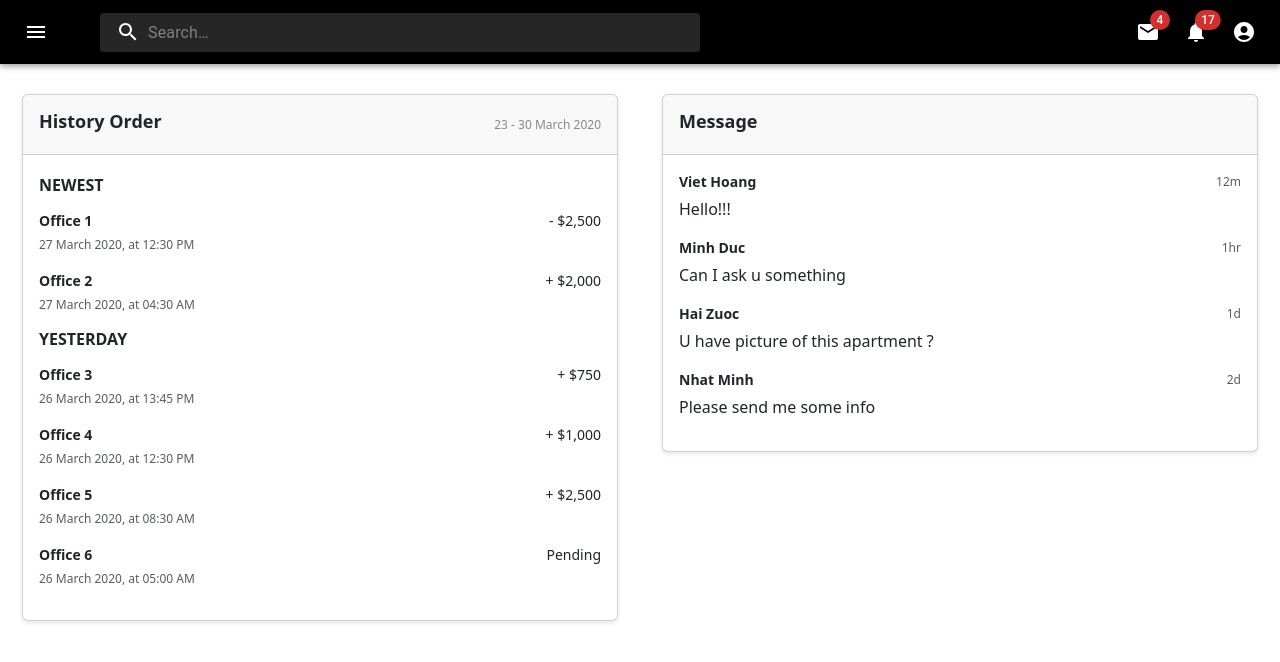
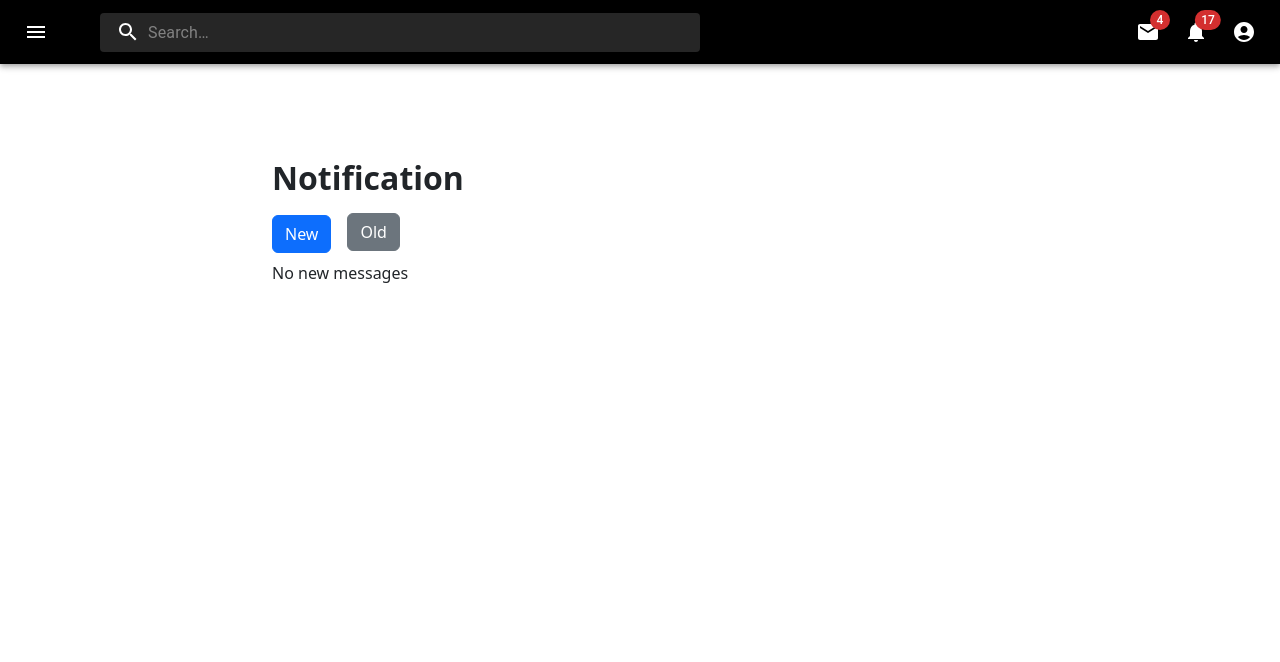
Before and after one commit to hoangbvswh00508-del/104061221-IT-Project, a React (Create React App) app in the folder frontend/: page /messages in a window 1280 px wide. Shown: the top 662 px of the page. Built offline with nearby package versions, Linux system fonts and the light colour scheme.

Commit message:
Added notification feature

```diff
--- a/frontend/src/App.js
+++ b/frontend/src/App.js
@@ -3,7 +3,7 @@ import { BrowserRouter as Router, Route, Routes, useLocation } from 'react-route
 import logo from './logo.svg';
 import './App.css';
 import Login from './Components/Login/Login';
-import Dashboard from './Components/pages/dashboard.jsx';
+import Dashboard from './Components/pages/Dashboard.jsx';
 import AccountCreation from './Components/pages/AccountCreation.jsx';
 import Messages from './Components/pages/Messages';
 import Profile from './Components/pages/Profile';
--- a/frontend/src/Components/Appbar/Sidebar.js
+++ b/frontend/src/Components/Appbar/Sidebar.js
@@ -27,7 +27,7 @@ export default function Sidebar({state, setState, toggleDrawer}) {
       onKeyDown={toggleDrawer(anchor, false)}
     >
       <List>
-        {['Dashboard', 'Order', 'Analytics', 'Messages', 'Profile', 'Role', 'accountCreate'].map((text, index) => (
+        {['Dashboard', 'Order', 'Analytics', 'Profile', 'Role', 'accountCreate'].map((text, index) => (
           <ListItem key={text} disablePadding>
             <ListItemButton href={`/${text}`}>
               <ListItemIcon>
--- a/frontend/src/Components/pages/Messages.jsx
+++ b/frontend/src/Components/pages/Messages.jsx
@@ -1,104 +1,81 @@
-import React from 'react'
-import './styles/message.css'
+import React, { useState, useEffect } from 'react';
+import './styles/message.css';
 
 const Messages = () => {
+  const [newMessages, setNewMessages] = useState([]);
+  const [oldMessages, setOldMessages] = useState([]);
+  const [showNewMessages, setShowNewMessages] = useState(true);
+
+  useEffect(() => {
+    const storedNewMessages = JSON.parse(localStorage.getItem('newMessages')) || [];
+    const storedOldMessages = JSON.parse(localStorage.getItem('oldMessages')) || [];
+
+    setNewMessages(storedNewMessages);
+    setOldMessages(storedOldMessages);
+  }, []);
+
   return (
-    <div className="container-fluid">
-      <div className="row">
-        <div className="col-md-6">
-          <div className="card">
-            <div className="card-header">
-              <h5>History Order</h5>
-              <span>23 - 30 March 2020</span>
-            </div>
-            <div className="card-body">
-              <div className="mb-3">
-                <h6>NEWEST</h6>
-                <div className="d-flex justify-content-between">
-                  <div>Office 1</div>
-                  <div>- $2,500</div>
-                </div>
-                <div className="text-muted">27 March 2020, at 12:30 PM</div>
-              </div>
-              <div className="mb-3">
-                <div className="d-flex justify-content-between">
-                  <div>Office 2</div>
-                  <div>+ $2,000</div>
-                </div>
-                <div className="text-muted">27 March 2020, at 04:30 AM</div>
-              </div>
-              <h6>YESTERDAY</h6>
-              <div className="mb-3">
-                <div className="d-flex justify-content-between">
-                  <div>Office 3</div>
-                  <div>+ $750</div>
-                </div>
-                <div className="text-muted">26 March 2020, at 13:45 PM</div>
-              </div>
-              <div className="mb-3">
-                <div className="d-flex justify-content-between">
-                  <div>Office 4</div>
-                  <div>+ $1,000</div>
-                </div>
-                <div className="text-muted">26 March 2020, at 12:30 PM</div>
-              </div>
-              <div className="mb-3">
-                <div className="d-flex justify-content-between">
-                  <div>Office 5</div>
-                  <div>+ $2,500</div>
-                </div>
-                <div className="text-muted">26 March 2020, at 08:30 AM</div>
-              </div>
-              <div className="mb-3">
-                <div className="d-flex justify-content-between">
-                  <div>Office 6</div>
-                  <div>Pending</div>
-                </div>
-                <div className="text-muted">26 March 2020, at 05:00 AM</div>
+    <div className="center-container">
+      <div className="container">
+        <div className="row justify-content-center">
+          <div className="col-md-8">
+            <div className="message-box">
+              <div className="message-header">
+                <div className='fw-bold fs-2'>Notification</div>
+                <div className='d-flex flex-column mt-2 mb-2'>
+                  <div className=''>
+                    <button onClick={() => setShowNewMessages(true)} className={`btn ${showNewMessages ? 'btn-primary' : 'btn-secondary'} me-2`}>New</button>
+                    <button onClick={() => setShowNewMessages(false)} className={`btn ${!showNewMessages ? 'btn-primary' : 'btn-secondary'} ms-2`}>Old</button>
                   </div>
                 </div>
               </div>
+              <div className="message-body">
+                {showNewMessages ? (
+                  <>
+                    {newMessages.length > 0 ? (
+                      <>
+                        <div className='fw-bold mb-3'>New</div>
+                        {newMessages.map((message, index) => (
+                          <div key={index} className="message-item mb-3 new-message">
+                            <div className="d-flex justify-content-between">
+                              <div className='fw-bold'>{message.sender}</div>
+                              <div className="text-muted">{message.time}</div>
                             </div>
-        <div className="col-md-6">
-          <div className="card">
-            <div className="card-header">
-              <h5>Message</h5>
+                            <div>{message.text}</div>
                           </div>
-            <div className="card-body">
-              <div className="mb-3">
+                        ))}
+                      </>
+                    ) : (
+                      <div>No new messages</div>
+                    )}
+                  </>
+                ) : (
+                  <>
+                    {oldMessages.length > 0 ? (
+                      <>
+                        <div className='fw-bold mb-3'>Old</div>
+                        {oldMessages.map((message, index) => (
+                          <div key={index} className="message-item mb-3 old-message">
                             <div className="d-flex justify-content-between">
-                  <div>Viet Hoang</div>
-                  <div className="text-muted">12m</div>
+                              <div className='fw-bold'>{message.sender}</div>
+                              <div className="text-muted">{message.time}</div>
                             </div>
-                <div>Hello!!!</div>
+                            <div>{message.text}</div>
                           </div>
-              <div className="mb-3">
-                <div className="d-flex justify-content-between">
-                  <div>Minh Duc</div>
-                  <div className="text-muted">1hr</div>
-                </div>
-                <div>Can I ask u something</div>
-              </div>
-              <div className="mb-3">
-                <div className="d-flex justify-content-between">
-                  <div>Hai Zuoc</div>
-                  <div className="text-muted">1d</div>
-                </div>
-                <div>U have picture of this apartment ?</div>
-              </div>
-              <div className="mb-3">
-                <div className="d-flex justify-content-between">
-                  <div>Nhat Minh</div>
-                  <div className="text-muted">2d</div>
-                </div>
-                <div>Please send me some info</div>
+                        ))}
+                      </>
+                    ) : (
+                      <div>No old messages</div>
+                    )}
+                  </>
+                )}
               </div>
             </div>
           </div>
         </div>
       </div>
     </div>
-  )
-}
+  );
+};
 
-export default Messages
+export default Messages;
--- a/frontend/src/Components/pages/notification/Notification.jsx
+++ b/frontend/src/Components/pages/notification/Notification.jsx
@@ -1,37 +1,58 @@
-import React from 'react';
+import React, { useEffect, useState } from 'react';
 import './notification.css';
 
-const Notification = () => {
+const Notification = ({ newMessages, oldMessages }) => {
+  const [storedNewMessages, setStoredNewMessages] = useState([]);
+
+  useEffect(() => {
+    const savedNewMessages = JSON.parse(localStorage.getItem('newMessages')) || [];
+    setStoredNewMessages(savedNewMessages);
+  }, []);
+
+  useEffect(() => {
+    if (newMessages.length > 0) {
+      const updatedMessages = [...newMessages, ...storedNewMessages];
+      localStorage.setItem('newMessages', JSON.stringify(updatedMessages));
+      setStoredNewMessages(updatedMessages);
+    }
+  }, [newMessages]);
+
+  const navigateToMessages = () => {
+    window.location.href = '/messages';
+  };
+
   return (
-    <div className=''>
-      <div className="mb-3 noti-item">
-        <div className="d-flex">
-          <div className='fw-bold'>Viet Hoang</div>
-          <div className="text-muted">12m</div>
+    <div className="notification-container">
+      <div className='d-flex justify-content-between align-items-center mb-3'>
+        <div className='fw-bold fs-2'>Notification</div>
+        <span className='navigate-text' onClick={navigateToMessages} style={{ cursor: 'pointer', color: 'blue' }}>
+          See all
+        </span>
+      </div>
+      {storedNewMessages.length > 0 && (
+        <>
+          <div className='fw-bold mb-3'>New</div>
+          {storedNewMessages.map((message, index) => (
+            <div key={index} className="mb-3 noti-item new-message">
+              <div className="d-flex">
+                <div className='fw-bold'>{message.sender}</div>
+                <div className="text-muted">{message.time}</div>
+              </div>
+              <div>{message.text}</div>
+            </div>
+          ))}
+        </>
+      )}
+      <div className='fw-bold mb-3'>Old</div>
+      {oldMessages.map((message, index) => (
+        <div key={index} className="mb-3 noti-item old-message">
+          <div className="d-flex">
+            <div className='fw-bold'>{message.sender}</div>
+            <div className="text-muted">{message.time}</div>
+          </div>
+          <div>{message.text}</div>
         </div>
-        <div>Hello!!!</div>
-      </div>
-      <div className="mb-3 noti-item">
-        <div className="d-flex">
-          <div className='fw-bold'>Minh Duc</div>
-          <div className="text-muted">1hr</div>
-        </div>
-        <div>Can I ask u something</div>
-      </div>
-      <div className="mb-3 noti-item">
-        <div className="d-flex">
-          <div className='fw-bold'>Hai Zuoc</div>
-          <div className="text-muted">1d</div>
-        </div>
-        <div>U have picture of this apartment ?</div>
-      </div>
-      <div className="mb-3 noti-item">
-        <div className="d-flex">
-          <div className='fw-bold'>Nhat Minh</div>
-          <div className="text-muted">2d</div>
-        </div>
-        <div>Please send me some info</div>
-      </div>
+      ))}
     </div>
   );
 };
--- a/frontend/src/Components/pages/styles/message.css
+++ b/frontend/src/Components/pages/styles/message.css
@@ -1,7 +1,10 @@
 /* Styles for the History Order and Message sections */
-.container-fluid {
-    margin-top: 20px;
-}
+/* .center-container {
+    display: flex;
+    justify-content: center;
+    align-items: center;
+    height: 100%;
+} */
 
 .card-header h5 {
     font-size: 18px;
```
Also changed, not shown: frontend/src/Components/Appbar/Navbar.js (+20 -5 lines), frontend/src/Components/pages/notification/Sendmsg.jsx (+22 -6 lines). Lines whose indentation alone changed are shown as unchanged.
